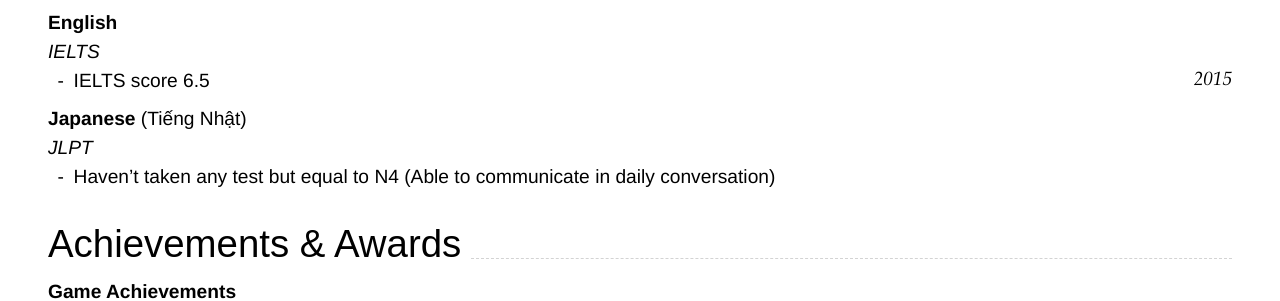
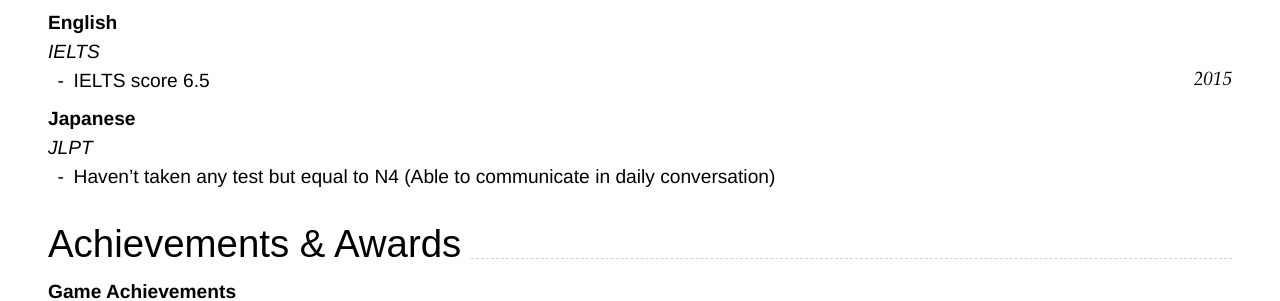
Before and after one commit to LTGiangEden/CV_EN_LTG, a Jekyll site: the page built from index.md, in a window 1280 px wide. Shown: the part 661-962 px from the top of the page. Built offline with Jekyll 4.4.1, drawn with Linux system fonts in a browser that asks for light colours; nearby versions of some CDN libraries.

Commit message:
Update index.md

```diff
--- a/index.md
+++ b/index.md
@@ -44,7 +44,7 @@ _GtelSoft_<br>
 _IELTS_<br>
   - IELTS score 6.5 `2015` <br>
 
-### **Japanese** (Tiếng Nhật)
+### **Japanese**
 _JLPT_<br>
   - Haven't taken any test but equal to N4 (Able to communicate in daily conversation) <br>
 
```
